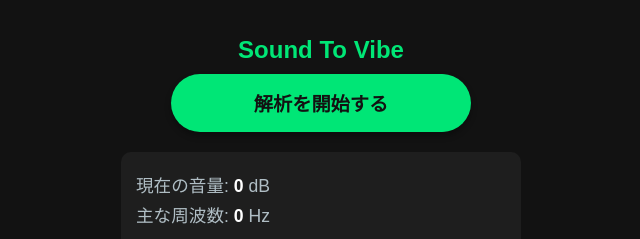
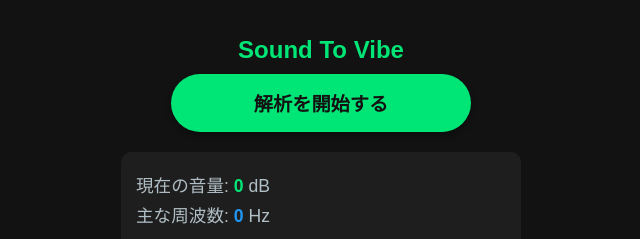
Before and after one commit to blue68000/beatbox, a plain HTML site: page doc/sound2vibe.html in a window 1280 px wide. Shown: the top 239 px of the page, 319-959 px from the left. Drawn offline with Linux system fonts and the light colour scheme.

Commit message:
Update CSS selectors for dbValue and hzValue

```diff
--- a/doc/sound2vibe.html
+++ b/doc/sound2vibe.html
@@ -27,8 +27,8 @@
         .info-container { width: 100%; max-width: 400px; background: #1e1e1e; padding: 15px; border-radius: 10px; box-sizing: border-box; }
         .status-val { font-size: 1.1rem; margin: 5px 0; color: #b0bec5; }
         .status-val span { font-weight: bold; color: #fff; }
-        .dbValue { color: #00e676; }
-        .hzValue { color: #2196f3; }
+        .status-val .dbValue { color: #00e676; }
+        .status-val .hzValue { color: #2196f3; }
         canvas { width: 100%; height: 150px; background-color: #000000; border-radius: 5px; margin-top: 10px; }
         #message-box {
             width: 100%; max-width: 400px; min-height: 60px; margin-top: 20px;
```
